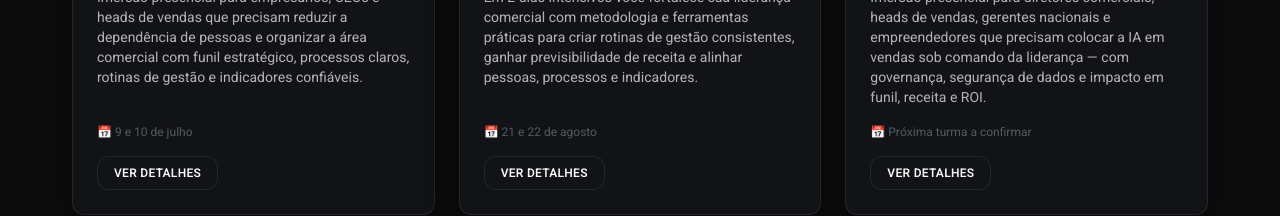
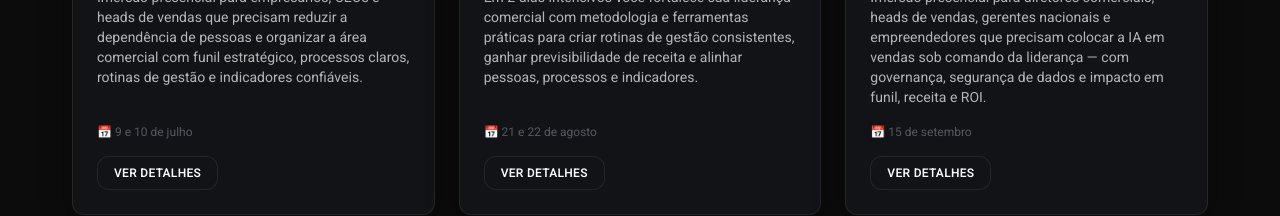
Before and after one commit to ffeldens/site-salesclub, a Next.js app: page /imersoes in a window 1280 px wide. Shown: the part 1080-1296 px from the top of the page. Built offline with nearby package versions, Linux system fonts and the light colour scheme; no server answers.

Commit message:
content(sales-ai): próxima turma em 15 de setembro
Atualiza a data da imersão Sales AI de "Próxima turma a confirmar" para
"15 de setembro".

Co-Authored-By: Claude Opus 4.8 <noreply@anthropic.com>

```diff
--- a/src/content/imersoes.ts
+++ b/src/content/imersoes.ts
@@ -150,7 +150,7 @@ export const imersoes: Imersao[] = [
     headline: 'Sales AI: inteligência artificial sob comando da liderança comercial',
     subtitulo:
       'Imersão presencial para diretores comerciais, heads de vendas, gerentes nacionais e empreendedores que precisam colocar a IA em vendas sob comando da liderança — com governança, segurança de dados e impacto em funil, receita e ROI.',
-    data: 'Próxima turma a confirmar',
+    data: '15 de setembro',
     local: SALES_VILLAGE,
     formato: 'Presencial · dia inteiro (~8h)',
     resumo:
```
